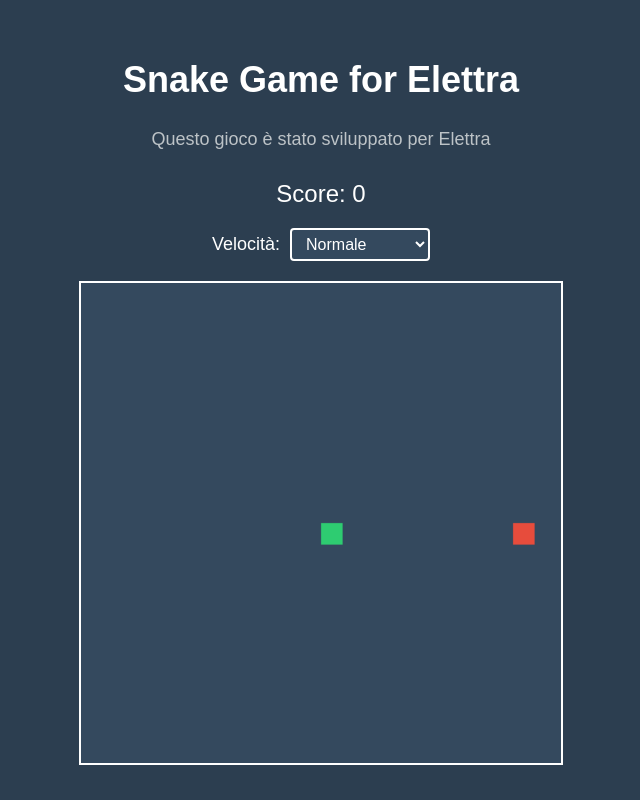
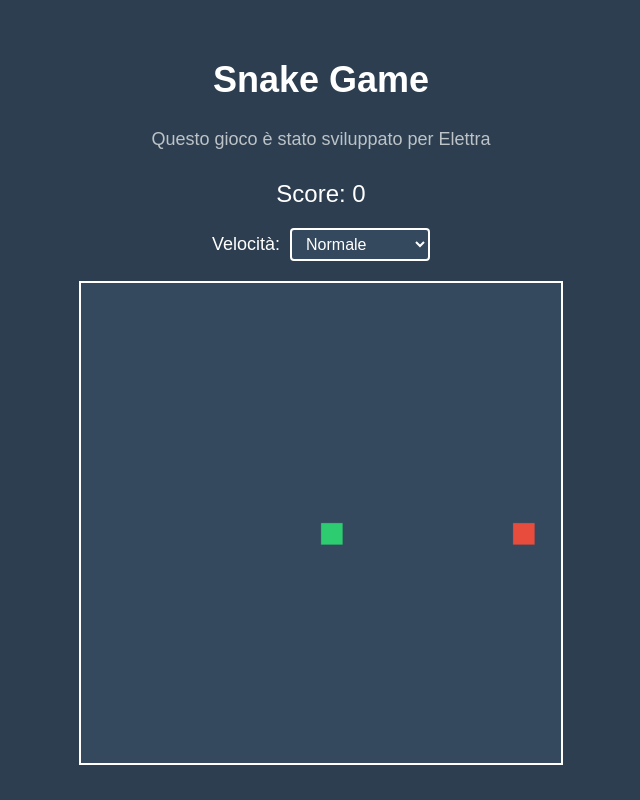
Before and after one commit to bzoneds/snake-game, a plain HTML site: page index.html in a window 1280 px wide. Shown: the whole page, without its empty margins (319-959 px from the left). Drawn offline with Linux system fonts and the light colour scheme.

Commit message:
eliminato nome bimba

```diff
--- a/index.html
+++ b/index.html
@@ -3,7 +3,7 @@
 <head>
     <meta charset="UTF-8">
     <meta name="viewport" content="width=device-width, initial-scale=1.0, maximum-scale=1.0, user-scalable=no">
-    <title>Snake Game for Elettra</title>
+    <title>Snake Game</title>
     <style>
         body {
             display: flex;
@@ -107,7 +107,7 @@
     </style>
 </head>
 <body>
-    <h1 class="title">Snake Game for Elettra</h1>
+    <h1 class="title">Snake Game</h1>
     <p class="subtitle">Questo gioco è stato sviluppato per Elettra</p>
     <div id="score">Score: 0</div>
     <div class="speed-control">
```
